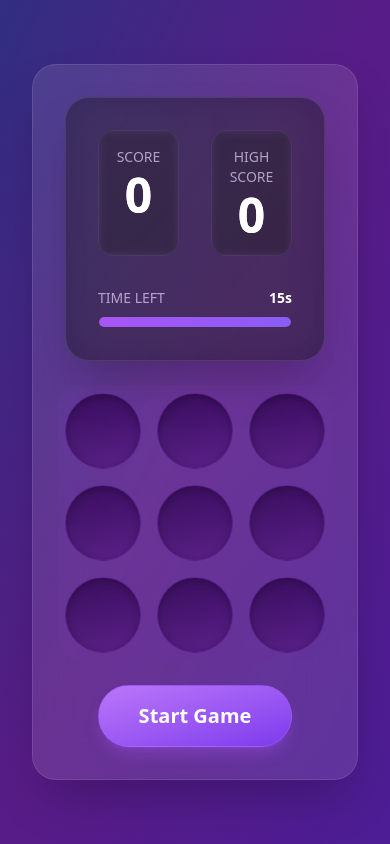
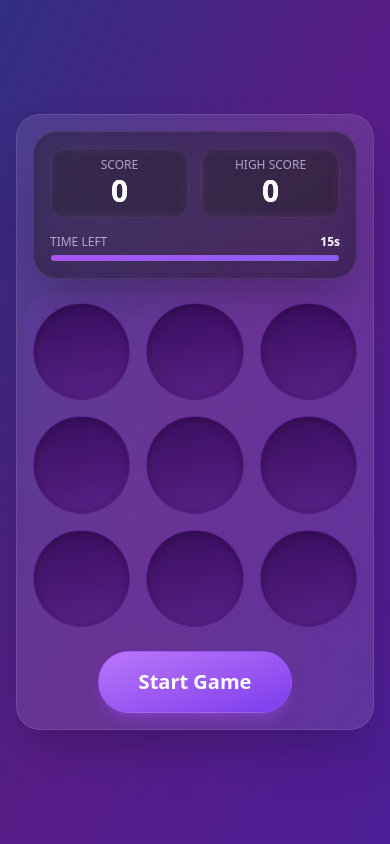
Before and after one commit to hide-yama/moguratataki, a React (Vite) app: page / in a window 390 px wide. Built offline with nearby package versions, Linux system fonts and the light colour scheme.

Commit message:
レスポンシブデザインの改善：スマホでのスコア表示を最適化

```diff
--- a/src/App.tsx
+++ b/src/App.tsx
@@ -4,8 +4,8 @@ import { GameProvider } from './context/GameContext';
 
 function App() {
   return (
-    <div className="min-h-screen bg-gradient-to-br from-indigo-900 via-purple-900 to-violet-900 flex flex-col items-center justify-center p-8">
-      <div className="w-full max-w-2xl backdrop-blur-xl bg-white/10 rounded-3xl p-8 shadow-2xl border border-white/10">
+    <div className="min-h-screen bg-gradient-to-br from-indigo-900 via-purple-900 to-violet-900 flex flex-col items-center justify-center p-4 sm:p-6 md:p-8">
+      <div className="w-full max-w-2xl backdrop-blur-xl bg-white/10 rounded-3xl p-4 sm:p-6 md:p-8 shadow-2xl border border-white/10">
         <GameProvider>
           <Game />
         </GameProvider>
--- a/src/components/Game.tsx
+++ b/src/components/Game.tsx
@@ -16,7 +16,7 @@ const Game: React.FC = () => {
 
   return (
     <div className="w-full">
-      <div className="relative space-y-8">
+      <div className="relative space-y-6 sm:space-y-8">
         <ScoreBoard />
 
         <div className="relative">
@@ -28,16 +28,16 @@ const Game: React.FC = () => {
 
         {gameOver && !isPlaying && (
           <div className="absolute inset-0 bg-black/40 backdrop-blur-md flex items-center justify-center rounded-3xl">
-            <div className="bg-black/40 backdrop-blur-xl p-10 rounded-3xl shadow-2xl text-center border border-white/10">
-              <h2 className="text-4xl font-black text-white mb-4">Game Over!</h2>
-              <div className="space-y-4 mb-8">
-                <div className="text-6xl font-black bg-gradient-to-br from-purple-200 to-white bg-clip-text text-transparent">
+            <div className="bg-black/40 backdrop-blur-xl p-5 sm:p-8 md:p-10 rounded-3xl shadow-2xl text-center border border-white/10 w-10/12 sm:w-auto">
+              <h2 className="text-2xl sm:text-3xl md:text-4xl font-black text-white mb-2 sm:mb-4">Game Over!</h2>
+              <div className="space-y-2 sm:space-y-4 mb-4 sm:mb-8">
+                <div className="text-4xl sm:text-5xl md:text-6xl font-black bg-gradient-to-br from-purple-200 to-white bg-clip-text text-transparent">
                   {score}
                 </div>
-                <div className={`text-2xl font-bold ${color}`}>
+                <div className={`text-xl sm:text-2xl font-bold ${color}`}>
                   {rank}
                 </div>
-                <div className="text-purple-200/70">
+                <div className="text-sm sm:text-base text-purple-200/70">
                   {description}
                 </div>
               </div>
--- a/src/components/ScoreBoard.tsx
+++ b/src/components/ScoreBoard.tsx
@@ -7,26 +7,26 @@ const ScoreBoard: React.FC = () => {
   const timePercentage = (timeLeft / initialTimeLimit) * 100;
 
   return (
-    <div className="bg-black/40 backdrop-blur-xl rounded-3xl p-8 shadow-2xl relative overflow-hidden border border-white/10">
+    <div className="bg-black/40 backdrop-blur-xl rounded-3xl p-4 sm:p-6 md:p-8 shadow-2xl relative overflow-hidden border border-white/10">
       <div className="absolute inset-0 bg-gradient-to-br from-purple-500/5 to-transparent" />
 
-      <div className="grid grid-cols-2 gap-8 mb-8 relative">
-        <div className="text-center p-4 rounded-2xl bg-white/5 backdrop-blur-sm border border-white/5">
-          <p className="text-purple-200/70 text-sm font-medium mb-1">SCORE</p>
-          <p className="text-5xl font-black text-white bg-gradient-to-br from-purple-200 to-white bg-clip-text text-transparent">{score}</p>
+      <div className="grid grid-cols-2 gap-3 sm:gap-6 md:gap-8 mb-4 sm:mb-6 md:mb-8 relative">
+        <div className="text-center p-2 sm:p-3 md:p-4 rounded-2xl bg-white/5 backdrop-blur-sm border border-white/5">
+          <p className="text-purple-200/70 text-xs sm:text-sm font-medium mb-0 sm:mb-1">SCORE</p>
+          <p className="text-3xl sm:text-4xl md:text-5xl font-black text-white bg-gradient-to-br from-purple-200 to-white bg-clip-text text-transparent truncate">{score}</p>
         </div>
-        <div className="text-center p-4 rounded-2xl bg-white/5 backdrop-blur-sm border border-white/5">
-          <p className="text-purple-200/70 text-sm font-medium mb-1">HIGH SCORE</p>
-          <p className="text-5xl font-black text-white bg-gradient-to-br from-purple-200 to-white bg-clip-text text-transparent">{highScore}</p>
+        <div className="text-center p-2 sm:p-3 md:p-4 rounded-2xl bg-white/5 backdrop-blur-sm border border-white/5">
+          <p className="text-purple-200/70 text-xs sm:text-sm font-medium mb-0 sm:mb-1">HIGH SCORE</p>
+          <p className="text-3xl sm:text-4xl md:text-5xl font-black text-white bg-gradient-to-br from-purple-200 to-white bg-clip-text text-transparent truncate">{highScore}</p>
         </div>
       </div>
 
       <div className="relative">
-        <div className="flex justify-between text-sm mb-2">
+        <div className="flex justify-between text-xs sm:text-sm mb-1 sm:mb-2">
           <span className="font-medium text-purple-200/70">TIME LEFT</span>
           <span className="font-bold text-white">{timeLeft}s</span>
         </div>
-        <div className="h-3 bg-black/25 rounded-full overflow-hidden backdrop-blur-sm border border-white/10">
+        <div className="h-2 sm:h-3 bg-black/25 rounded-full overflow-hidden backdrop-blur-sm border border-white/10">
           <div
             className={`h-full transition-all duration-300 ease-out ${
               timePercentage <= 20
```
